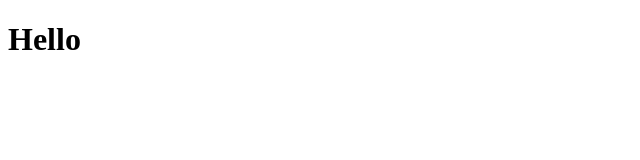
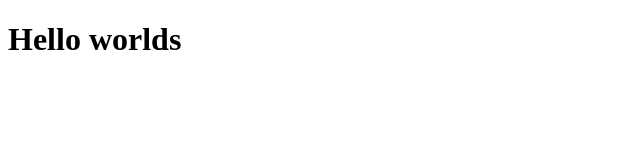
Before and after one commit to victory-nwawunze/javascript-crash-course, a plain HTML site: page index.html in a window 1280 px wide. Shown: the whole page, without its empty margins (0-640 px from the left). Drawn offline with Linux system fonts and the light colour scheme.

Commit message:
second commit

```diff
--- a/index.html
+++ b/index.html
@@ -7,6 +7,6 @@
     <script src="script.js"></script>
   </head>
   <body>
-    <h1>Hello</h1>
+    <h1>Hello worlds</h1>
   </body>
 </html>
```
